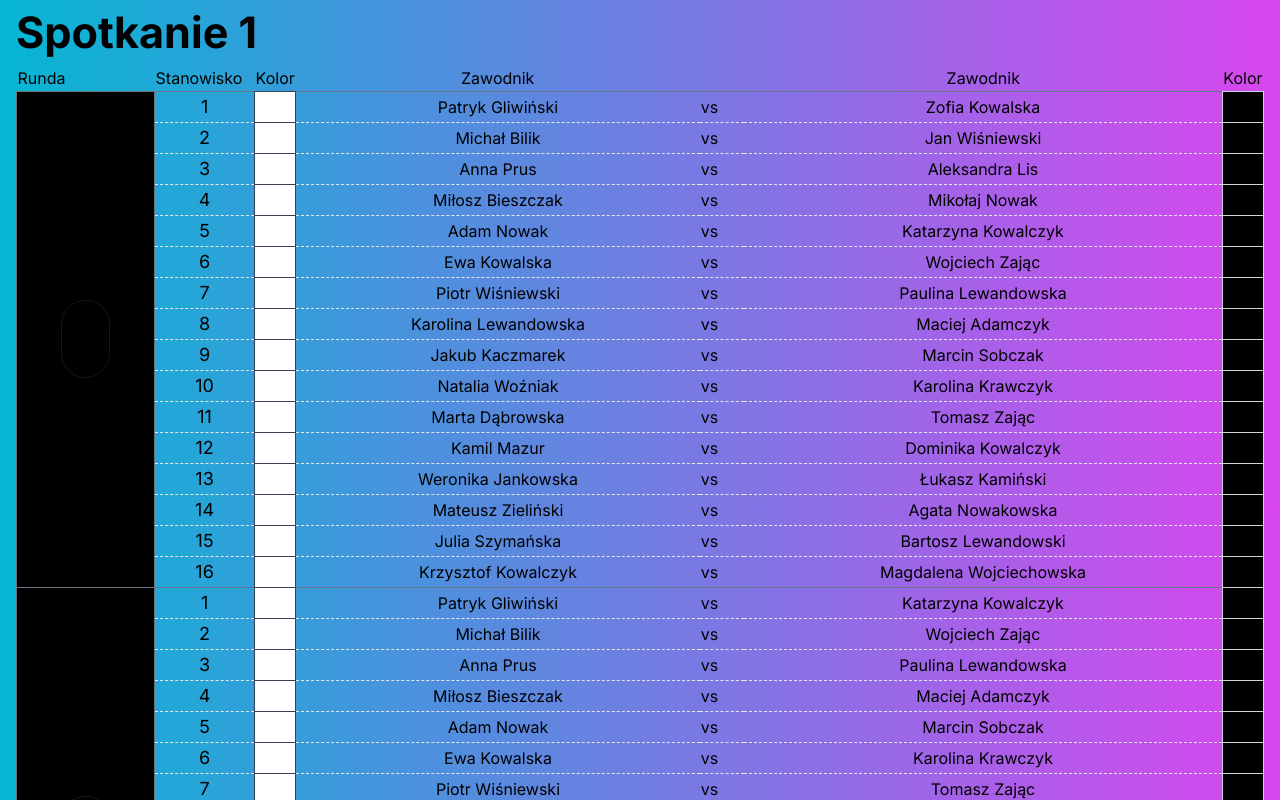
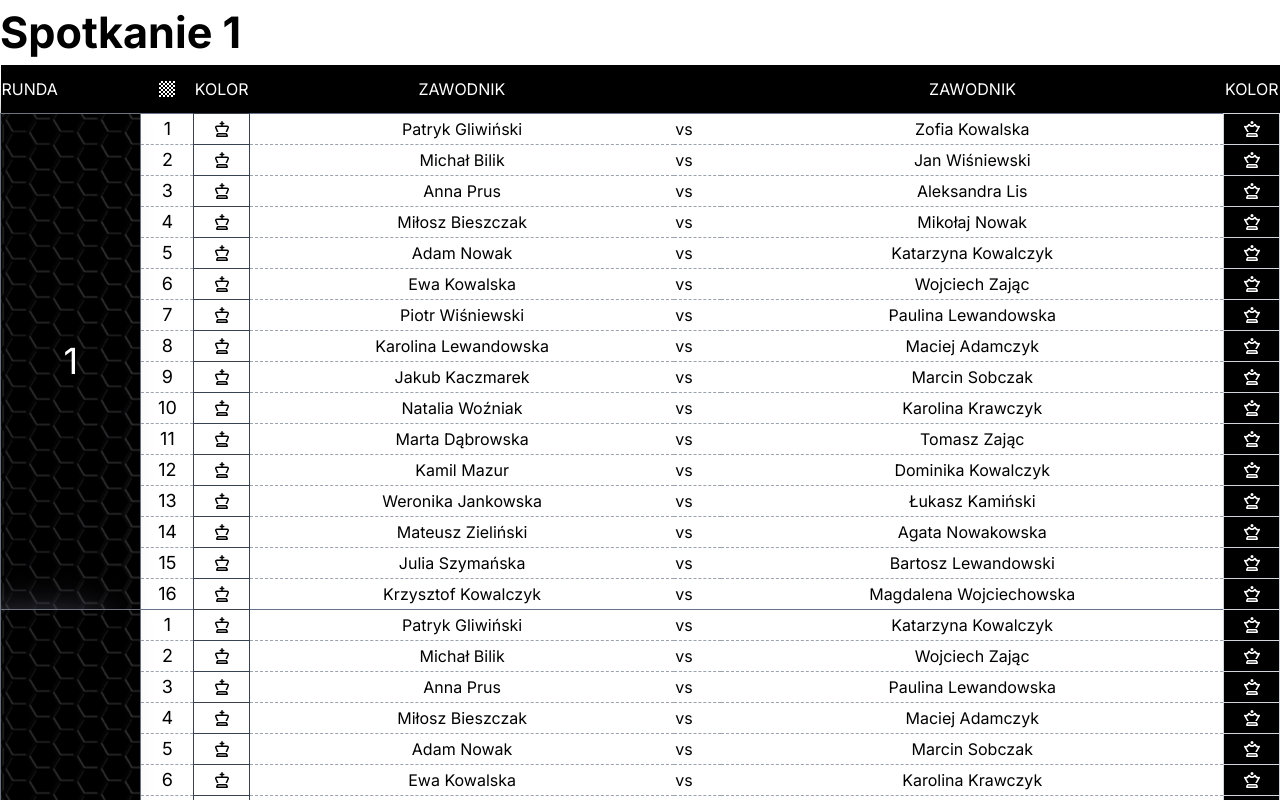
Before and after one commit to TheN3RO/sls-app, a Next.js app: page / in a window 1280 px wide. Shown: the top 800 px of the page. Built offline with nearby package versions, Linux system fonts and the light colour scheme.

Commit message:
sls-v0.1.4

```diff
--- a/app/globals.css
+++ b/app/globals.css
@@ -2,34 +2,8 @@
 @tailwind components;
 @tailwind utilities;
 
-:root {
-  --foreground-rgb: 0, 0, 0;
-  --background-start-rgb: 214, 219, 220;
-  --background-end-rgb: 255, 255, 255;
-}
-
-@media (prefers-color-scheme: dark) {
-  :root {
-    --foreground-rgb: 255, 255, 255;
-    --background-start-rgb: 0, 0, 0;
-    --background-end-rgb: 0, 0, 0;
-  }
-}
-
-body {
-  color: rgb(var(--foreground-rgb));
-  background: linear-gradient(
-      to bottom,
-      transparent,
-      rgb(var(--background-end-rgb))
-    )
-    rgb(var(--background-start-rgb));
-}
-
-@layer utilities {
-  .text-balance {
-    text-wrap: balance;
-  }
+* {
+  box-sizing: border-box;
 }
 
 h1 {
--- a/app/layout.tsx
+++ b/app/layout.tsx
@@ -1,6 +1,7 @@
 import type { Metadata } from "next";
 import { Inter } from "next/font/google";
 import "./globals.css";
+import { Providers } from "./providers";
 
 const inter = Inter({ subsets: ["latin"] });
 
@@ -16,7 +17,11 @@ export default function RootLayout({
 }>) {
   return (
     <html lang="en">
-      <body className={inter.className}>{children}</body>
+      <body className={inter.className}>
+        <Providers>
+        {children}
+        </Providers>
+        </body>
     </html>
   );
 }
--- /dev/null
+++ b/app/providers.tsx
@@ -0,0 +1,7 @@
+'use client'
+
+import { ChakraProvider } from '@chakra-ui/react'
+
+export function Providers({ children }: { children: React.ReactNode }) {
+  return <ChakraProvider>{children}</ChakraProvider>
+}
--- a/components/matchSchedule.tsx
+++ b/components/matchSchedule.tsx
@@ -3,6 +3,7 @@ import { Player } from '@/types/team';
 import { assignMatchesForRound } from '@/utils/matchEngine';
 import React from 'react'
 import MatchScheduleTable from './matchScheduleTable';
+import { Box } from '@chakra-ui/react';
 
 const MatchSchedule = () => {
     const meetings = 4;
@@ -14,14 +15,14 @@ const MatchSchedule = () => {
     }
 
   return (
-      <div className='container mx-auto px-4 bg-gradient-to-r from-cyan-500 to-fuchsia-500'>
+      <Box className='container mx-auto text-black'>
           {allMatches.map((meeting, index) => (
               <div className='w-100' key={`meeting-${index}`}>
                   <h1>Spotkanie {index + 1}</h1>
                   <MatchScheduleTable meetingMatches={[meeting]} />
               </div>
           ))}
-      </div>
+      </Box>
   );
 }
 
--- a/components/matchScheduleTable.tsx
+++ b/components/matchScheduleTable.tsx
@@ -1,6 +1,8 @@
 import { Player } from '@/types/team';
 import styles from '@/styles/MatchScheduleTable.module.css';
 import React from 'react'
+import { FaChessBoard } from 'react-icons/fa';
+import { FaRegChessKing, FaRegChessQueen } from 'react-icons/fa6';
 
 interface Props {
     meetingMatches: [Player, Player][][][]
@@ -11,28 +13,33 @@ const MatchScheduleTable: React.FC<Props> = ({meetingMatches}) => {
         <div>
             <table className={styles.table} >
                 <thead>
-                    <tr>
-                        <td>Runda</td>
-                        <td className='w-[100px]'>Stanowisko</td>
-                        <td>Kolor</td>
-                        <td className={styles.playerColumn}>Zawodnik</td>
+                    <tr className={`bg-black text-white sticky top-0 ${styles.tableBar}`}>
+                        <td className='py-3'>RUNDA</td>
+                        <td className='py-3'><FaChessBoard className='mx-auto' /></td>
+                        <td className='py-3'>KOLOR</td>
+                        <td className={`py-3 ${styles.playerColumn}`}>ZAWODNIK</td>
                         <td></td>
-                        <td className={styles.playerColumn}>Zawodnik</td>
-                        <td>Kolor</td>
+                        <td className={`py-3 ${styles.playerColumn}`}>ZAWODNIK</td>
+                        <td className='py-3'>KOLOR</td>
                     </tr>
                 </thead>
                     {meetingMatches.map(roundMatches => (
                         roundMatches.map((matches, roundIndex) => (
-                            <tbody className='border-collapse border border-slate-500 divide-y divide-dashed'>
+                            <tbody className='border-collapse border border-slate-500 divide-y divide-dashed divide-gray-400'>
                             {matches.map((match, matchIndex) => (
                                 <tr key={`round-${roundIndex}-match-${matchIndex}`}>
-                                    {matchIndex === 0 && <td rowSpan={matches.length} className='text-center border border-gray-500 bg-black'><span className='text-4xl p-4 border border-gray-900 rounded-full'>{roundIndex + 1}</span></td>}
+                                    {matchIndex === 0 && <td rowSpan={matches.length} className='text-center border border-gray-500 bg-[url("/dark-grid-pattern.jpg")]' style={{boxShadow: "-30px 0px 43px -9px rgba(78, 78, 97, 1)"}}>                                        <span className='text-4xl p-4 text-white'>{roundIndex + 1}</span>
+                                    </td>}
                                     <td className='text-center text-lg'>{matchIndex + 1}</td>
-                                    <td className='bg-white w-[20px] m-2 border border-gray-700'></td>
+                                    <td className='bg-white w-[20px] m-2 border border-gray-700'>
+                                        <FaRegChessKing className='text-black mx-auto'/>
+                                    </td>
                                     <td className={styles.playerColumn}>{`${match[0].name} ${match[0].surname}`}</td>
                                     <td>{'vs'}</td>
                                     <td className={styles.playerColumn}>{`${match[1].name} ${match[1].surname}`}</td>
-                                    <td className='bg-black w-[20px]  m-2 border border-gray-300'></td>
+                                    <td className='bg-black w-[20px]  m-2 border border-gray-300'>
+                                        <FaRegChessQueen className='text-white mx-auto'/>
+                                    </td>
                                 </tr>
                             ))}
                             </tbody>
--- a/styles/MatchScheduleTable.module.css
+++ b/styles/MatchScheduleTable.module.css
@@ -7,3 +7,7 @@
 .playerColumn {
     text-align: center;
 }
+
+.tableBar {
+    padding: 0.7rem;
+}
--- a/tailwind.config.ts
+++ b/tailwind.config.ts
@@ -11,8 +11,7 @@ const config: Config = {
       backgroundImage: {
         "gradient-radial": "radial-gradient(var(--tw-gradient-stops))",
         "gradient-conic":
-          "conic-gradient(from 180deg at 50% 50%, var(--tw-gradient-stops))",
-        'grid-dark-pattern': 'url("/dark-grid-pattern.jpg")',
+          "conic-gradient(from 180deg at 50% 50%, var(--tw-gradient-stops))"
       },
     },
   },
```
Also changed, not shown: package.json (+7 -1 lines), 1 other file (tests, documents, lock files or other folders).
